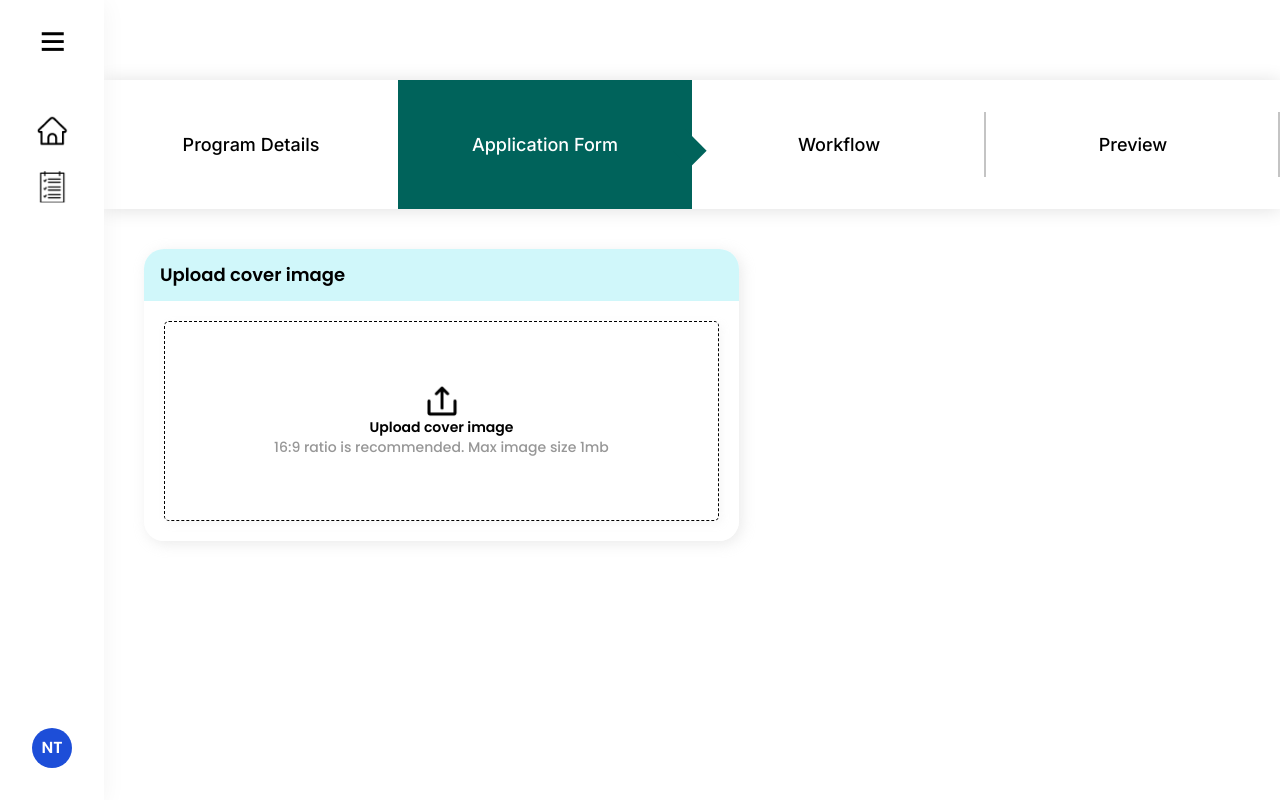
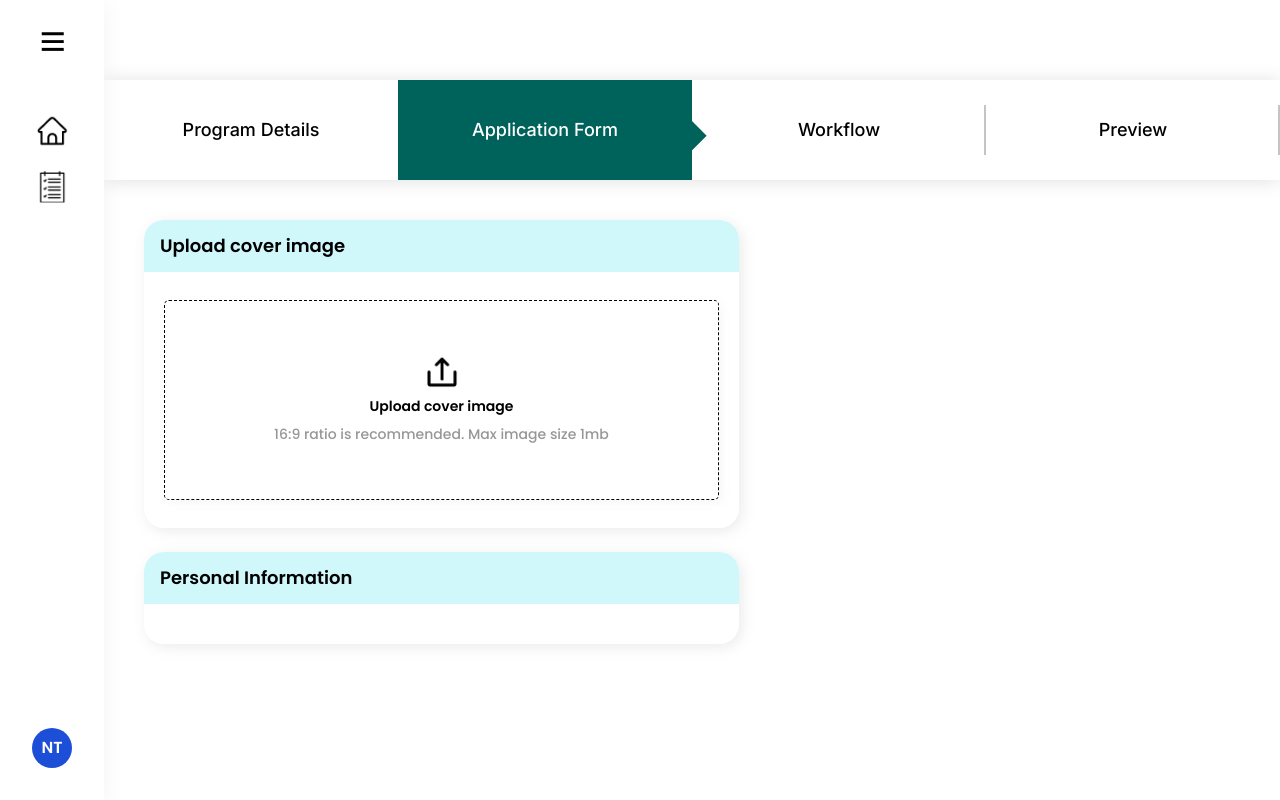
Before and after one commit to gift56/Fetest1, a React (Create React App) app: page / in a window 1280 px wide. Built offline with nearby package versions, Linux system fonts and the light colour scheme.

Commit message:
woking on card component

```diff
--- a/src/App.tsx
+++ b/src/App.tsx
@@ -9,12 +9,12 @@ const App = () => {
   return (
     <MainLayout>
       <div className="w-full flex flex-col items-start justify-start h-screen py-20 overflow-y-auto overflow-x-hidden">
-        <ul className="w-full h-[129px] shadow-tabShad flex items-center justify-start">
+        <ul className="w-full shadow-tabShad flex items-center justify-start">
           {tabLinks.map((item) => (
             <li
               key={item}
               onClick={() => setTab(item)}
-              className={`w-full h-full flex items-center justify-center relative transition-all duration-300 font-Inter text-lg font-medium cursor-pointer first:before:hidden before:content-[''] before:absolute before:bg-[#C4C4C4] before:right-0 before:transition-all before:duration-300 ${
+              className={`w-full h-full flex items-center justify-center relative transition-all duration-300 font-Inter text-lg font-medium cursor-pointer first:before:hidden before:content-[''] before:absolute before:bg-[#C4C4C4] before:right-0 before:transition-all before:duration-300  py-9 ${
                 tab === item
                   ? "bg-tabColor text-white before:bg-tabColor before:w-10 before:h-6 before:rotate-[45deg] before:translate-x-3"
                   : "before:w-[2px] before:h-[50%]"
--- a/src/components/ApplicationForm/ApplicationForm.tsx
+++ b/src/components/ApplicationForm/ApplicationForm.tsx
@@ -5,7 +5,7 @@ const ApplicationForm = () => {
   return (
     <form className="w-full flex flex-col p-5 md:p-10 gap-6">
       <Card headline="Upload cover image">
-        <label className="w-full border border-black rounded-[5px] flex flex-col items-center justify-center px-3 border-dashed shadow-uploadShad h-[200px]">
+        <label className="w-full border border-black rounded-[5px] flex flex-col gap-2 cursor-pointer hover:bg-basegray/20 transition-all duration-300 items-center justify-center px-3 border-dashed shadow-uploadShad h-[200px] my-2">
           <img
             src="/icon/uploadIcon.png"
             alt="uploadIcon"
@@ -17,6 +17,9 @@ const ApplicationForm = () => {
           <p className="text-sm font-medium text-basegray">16:9 ratio is recommended. Max image size 1mb</p>
         </label>
       </Card>
+      <Card headline="Personal Information">
+
+      </Card>
     </form>
   );
 };
```
